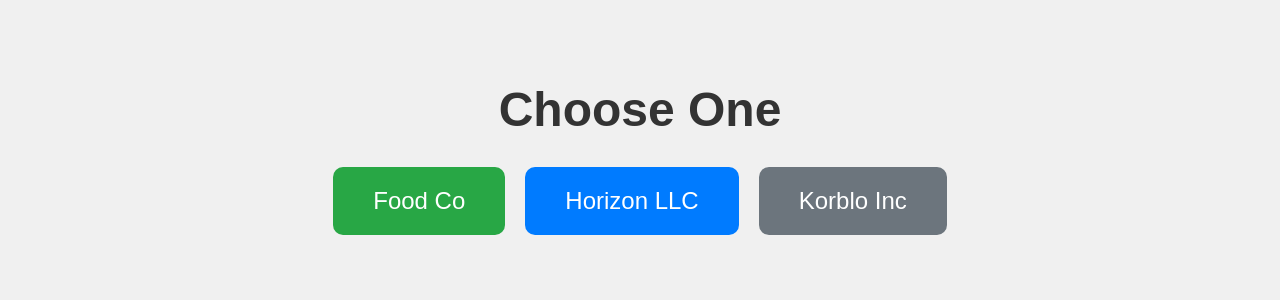
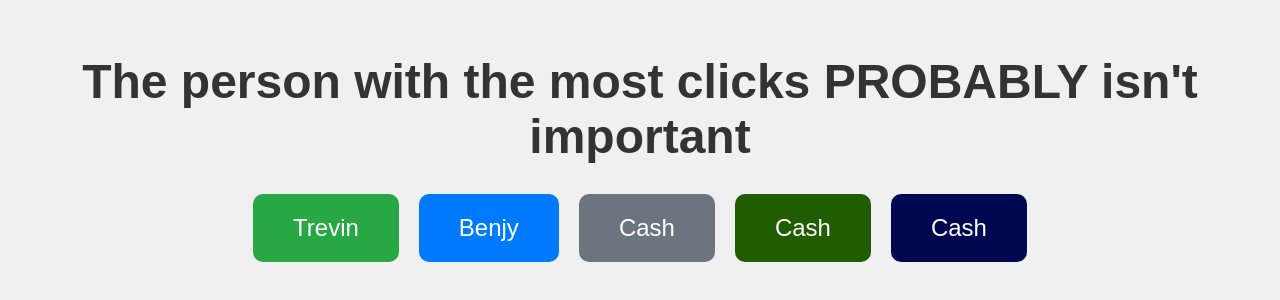
Before and after one commit to KeegWeeg/Socket-Synced-Buttons-Git-Repo, a website: page public/index.html in a window 1280 px wide. Shown: the part 258-558 px from the top of the page. Drawn offline with nearby package versions, Linux system fonts and the light colour scheme; no server answers.

Commit message:
added cash keira ben bayleigh trev buttons

```diff
--- a/public/css/style.css
+++ b/public/css/style.css
@@ -37,13 +37,13 @@ button {
 }
 
 /* Green button */
-#FoodCo {
+#Trevin {
     background-color: #28a745;
     color: white;
 }
 
 /* Blue button */
-#HorizonLLC {
+#Benjy {
     background-color: #007bff;
     color: white;
 }
@@ -54,7 +54,15 @@ button:hover {
 }
 
 /* Additional button for "Korblo" */
-#Korblo {
+#Cash{
     background-color: #6c757d;
     color: white;
 }
+#Keira{
+    background-color: #205c00;
+    color: white;
+}
+#Bayleigh{
+    background-color: #000851;
+    color: white;
+}
--- a/public/index.html
+++ b/public/index.html
@@ -9,11 +9,13 @@
 </head>
 <body>
 <div class="container">
-    <h1>Choose One</h1>
+    <h1>The person with the most clicks <b>PROBABLY</b> isn't important</h1>
     <div class="button-container">
-        <button id="FoodCo">Food Co</button>
-        <button id="HorizonLLC">Horizon LLC</button>
-        <button id="Korblo">Korblo Inc</button>
+        <button id="Trevin">Trevin</button>
+        <button id="Benjy">Benjy</button>
+        <button id="Cash">Cash</button>
+        <button id="Keira">Cash</button>
+        <button id="Bayleigh">Cash</button>
     </div>
 </div>
 
```
